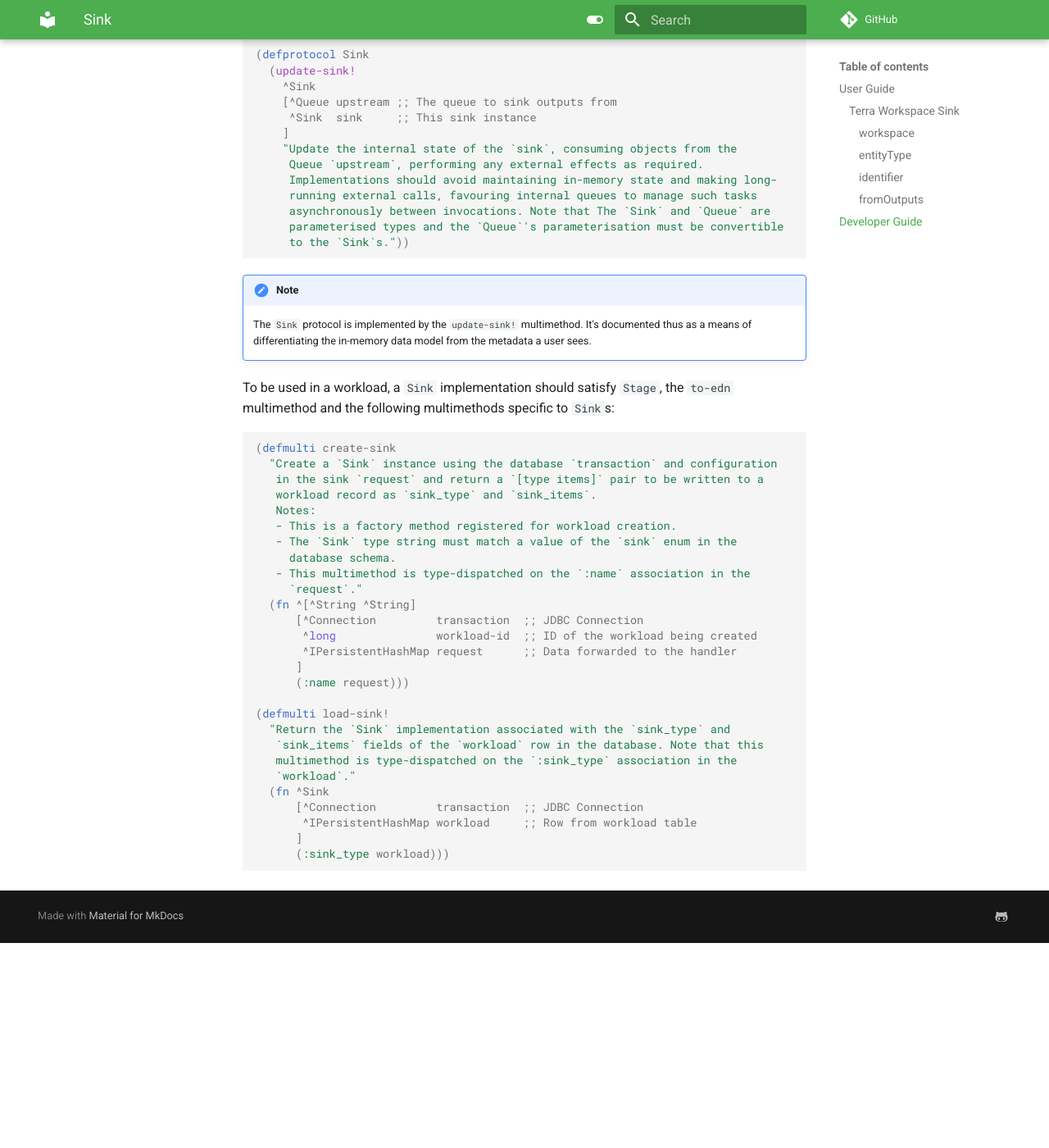
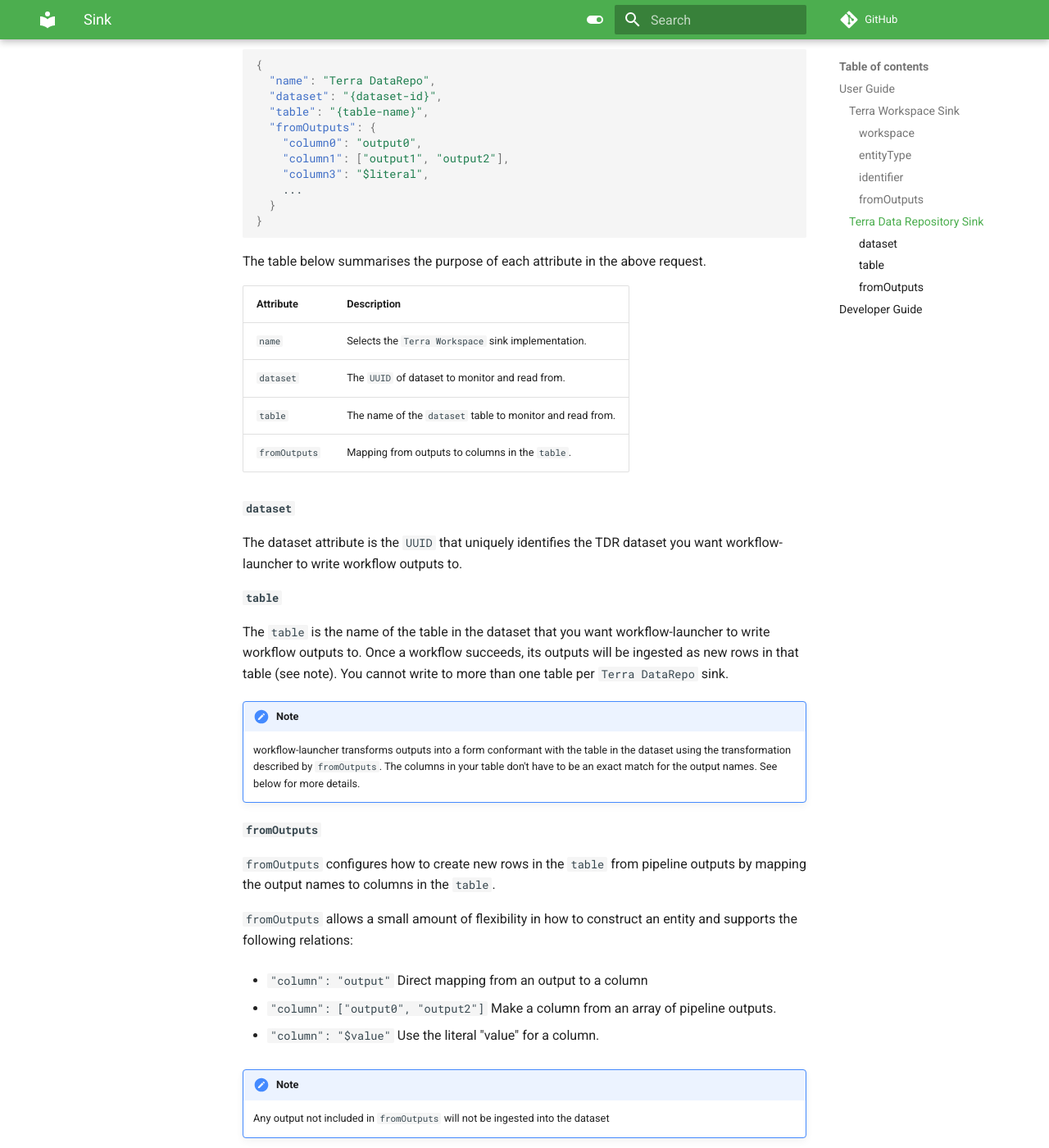
Before and after one commit to broadinstitute/wfl, an MkDocs documentation site: the page built from docs/md/sink.md, in a window 1280 px wide and 1400 px high, scrolled down 2173 px. Shown: the whole window at 82% size. Built offline with MkDocs 1.6.1 and Material for MkDocs 9.7.7, drawn with Linux system fonts in a browser that asks for light colours; comment, search, counter and statistics services are not loaded; before the commit the page ends 3323 px from its top, so only the background shows below that; some of the changed text lies outside the part shown.

Commit message:
[GH-1416] Document DataRepo Sink (#485)
RR: https://broadinstitute.atlassian.net/browse/GH-1416
Add section to `sink.md` describing how to configure workflow-launcher
to write outputs back to a terra datarepo dataset.

````diff
--- a/docs/md/sink.md
+++ b/docs/md/sink.md
@@ -76,6 +76,72 @@
 - `"attribute": "$value"`
   Use the literal "value" for an attribute.
 
+### Terra Data Repository Sink
+You can write workflow outputs to a Terra Data Repository dataset using the
+`Terra DataRepo` sink. A typical `Terra DataRepo` sink configuration in the
+workload request looks like:
+```json
+{
+  "name": "Terra DataRepo",
+  "dataset": "{dataset-id}",
+  "table": "{table-name}",
+  "fromOutputs": {
+    "column0": "output0",
+    "column1": ["output1", "output2"],
+    "column3": "$literal",
+    ...
+  }
+}
+```
+The table below summarises the purpose of each attribute in the above request.
+
+| Attribute     | Description                                                  |
+|---------------|--------------------------------------------------------------|
+| `name`        | Selects the `Terra Workspace` sink implementation.           |
+| `dataset`     | The `UUID` of dataset to monitor and read from.              |
+| `table`       | The name of the `dataset` table to monitor and read from.    |
+| `fromOutputs` | Mapping from outputs to columns in the `table`.              |
+
+#### `dataset`
+The dataset attribute is the `UUID` that uniquely identifies the TDR dataset you
+want workflow-launcher to write workflow outputs to.
+
+#### `table`
+The `table` is the name of the table in the dataset that you want
+workflow-launcher to write workflow outputs to. Once a workflow succeeds, its
+outputs will be ingested as new rows in that table (see note). You cannot write
+to more than one table per `Terra DataRepo` sink.
+
+!!! note
+    workflow-launcher transforms outputs into a form conformant with the table
+    in the dataset using the transformation described by `fromOutputs`. The
+    columns in your table don't have to be an exact match for the output names.
+    See below for more details.
+
+#### `fromOutputs`
+`fromOutputs` configures how to create new rows in the `table` from pipeline
+outputs by mapping the output names to columns in the `table`.
+
+`fromOutputs` allows a small amount of flexibility in how to construct an entity
+and supports the following relations:
+
+- `"column": "output"`
+  Direct mapping from an output to a column
+
+- `"column": ["output0", "output2"]`
+  Make a column from an array of pipeline outputs.
+
+- `"column": "$value"`
+  Use the literal "value" for a column.
+
+!!! note
+    Any output not included in `fromOutputs` will not be ingested into the
+    dataset
+
+!!! note
+    Any column not included in `fromOuputs` will not have a value in the newly
+    added row.
+
 ## Developer Guide
 A sink is one satisfying the `Sink` protocol as below:
 ```clojure
````
